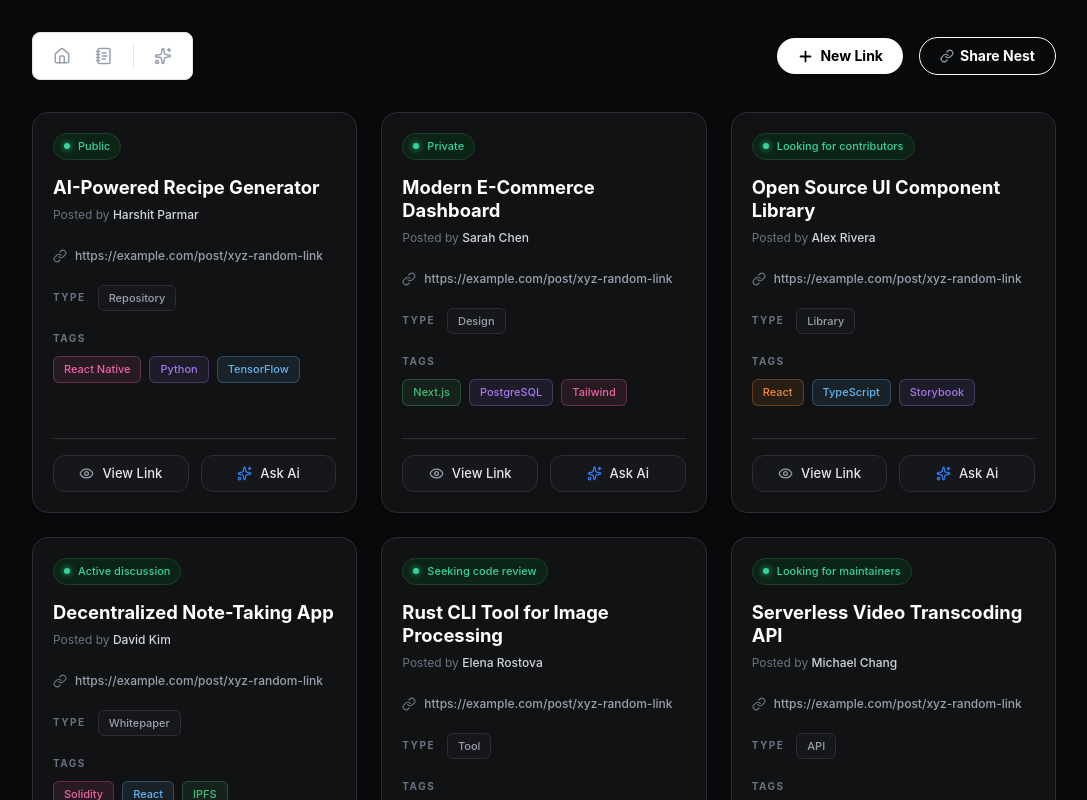
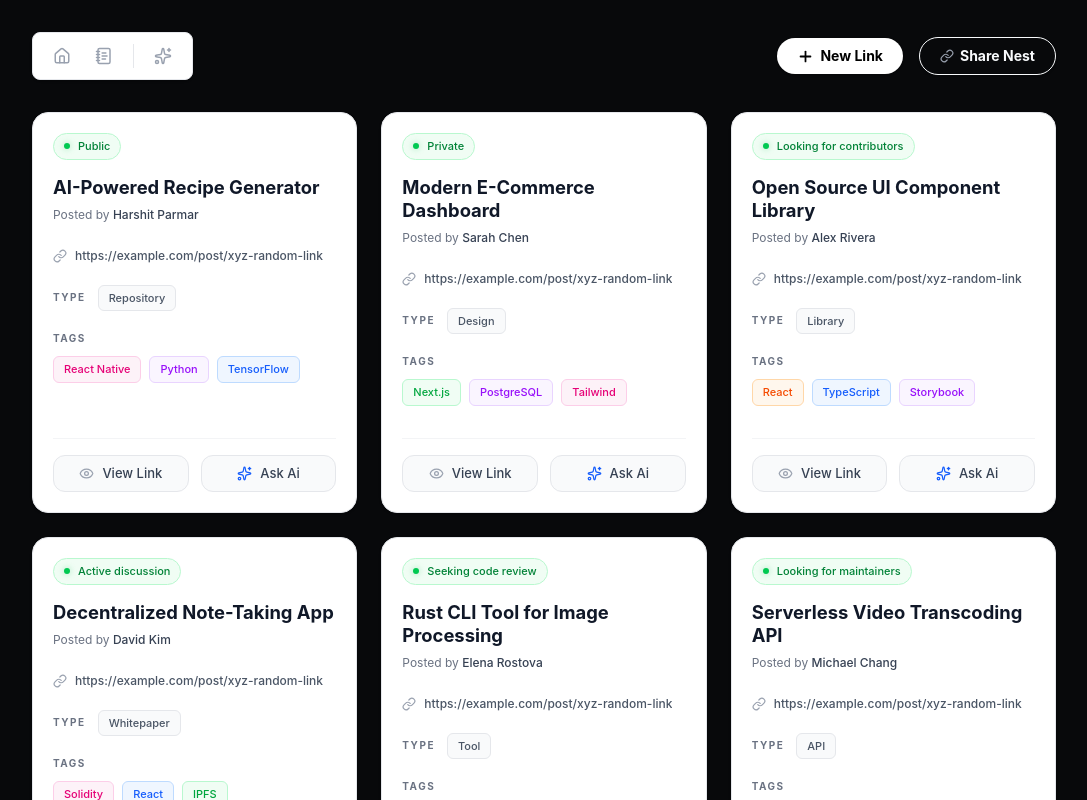
Before and after one commit to Pranjl7/Linknest, a React (Vite) app in the folder frontend/: page / in a window 1280 px wide. Shown: the top 800 px of the page, without its empty margins (96-1183 px from the left). Built offline with nearby package versions, Linux system fonts and the light colour scheme.

Commit message:
ui: add explicit cursor-pointer to all interactive elements

```diff
--- a/frontend/src/components/LinknestCard.tsx
+++ b/frontend/src/components/LinknestCard.tsx
@@ -17,37 +17,37 @@ interface LinknestCardProps {
 }
 
 const colorStyles: Record<TagColor, string> = {
-  pink: "text-[#ed64a6] border-[#ed64a6]/30 bg-[#ed64a6]/10",
-  purple: "text-[#9f7aea] border-[#9f7aea]/30 bg-[#9f7aea]/10",
-  orange: "text-[#ed8936] border-[#ed8936]/30 bg-[#ed8936]/10",
-  blue: "text-[#63b3ed] border-[#63b3ed]/30 bg-[#63b3ed]/10",
-  green: "text-[#48bb78] border-[#48bb78]/30 bg-[#48bb78]/10",
+  pink: "text-pink-600 dark:text-[#ed64a6] border-pink-200 dark:border-[#ed64a6]/30 bg-pink-50 dark:bg-[#ed64a6]/10",
+  purple: "text-purple-600 dark:text-[#9f7aea] border-purple-200 dark:border-[#9f7aea]/30 bg-purple-50 dark:bg-[#9f7aea]/10",
+  orange: "text-orange-600 dark:text-[#ed8936] border-orange-200 dark:border-[#ed8936]/30 bg-orange-50 dark:bg-[#ed8936]/10",
+  blue: "text-blue-600 dark:text-[#63b3ed] border-blue-200 dark:border-[#63b3ed]/30 bg-blue-50 dark:bg-[#63b3ed]/10",
+  green: "text-green-600 dark:text-[#48bb78] border-green-200 dark:border-[#48bb78]/30 bg-green-50 dark:bg-[#48bb78]/10",
 };
 
 export function LinknestCard({ title, url, status, author, type, tags }: LinknestCardProps) {
   return (
-    <div className="flex flex-col p-5 rounded-2xl bg-[#111214] border border-[#2d2d33] hover:border-[#4d4d55] transition-colors w-full relative group shadow-sm hover:shadow-lg dark:shadow-none">
+    <div className="flex flex-col p-5 rounded-2xl bg-white dark:bg-[#111214] border border-gray-200 dark:border-[#2d2d33] hover:border-gray-300 dark:hover:border-[#4d4d55] transition-colors duration-300 w-full relative group shadow-sm hover:shadow-lg dark:shadow-none">
 
       {/* Top Header Section */}
       <div className="flex justify-between items-start mb-4">
-        <div className="flex items-center gap-2 px-2.5 py-1 rounded-full border border-[#1c4028] bg-[#0c2415]">
-          <div className="w-1.5 h-1.5 rounded-full bg-[#34d399] shadow-[0_0_6px_#34d399]"></div>
-          <span className="text-[11px] font-medium text-[#34d399]">{status}</span>
+        <div className="flex items-center gap-2 px-2.5 py-1 rounded-full border border-green-200 dark:border-[#1c4028] bg-green-50 dark:bg-[#0c2415] transition-colors duration-300">
+          <div className="w-1.5 h-1.5 rounded-full bg-green-500 dark:bg-[#34d399] shadow-[0_0_6px_rgba(34,197,94,0.4)] dark:shadow-[0_0_6px_#34d399]"></div>
+          <span className="text-[11px] font-medium text-green-700 dark:text-[#34d399]">{status}</span>
         </div>
       </div>
 
       {/* Title & Author */}
-      <h3 className="text-[1.15rem] font-bold text-white mb-2 leading-tight">
+      <h3 className="text-[1.15rem] font-bold text-gray-900 dark:text-white mb-2 leading-tight transition-colors duration-300">
         {title}
       </h3>
-      <p className="text-xs text-gray-500 mb-6">
-        Posted by <span className="text-gray-300 font-medium">{author}</span>
+      <p className="text-xs text-gray-500 dark:text-gray-400 mb-6 transition-colors duration-300">
+        Posted by <span className="text-gray-700 dark:text-gray-300 font-medium transition-colors duration-300">{author}</span>
       </p>
 
       {/* Post Link */}
       <div className="mb-5 flex items-center gap-2 overflow-hidden">
-        <LinkIcon size={14} className="text-gray-500 shrink-0" />
-        <a href={url} target="_blank" rel="noreferrer" className="text-[12px] font-medium text-gray-400 hover:text-blue-400 hover:underline truncate transition-colors">
+        <LinkIcon size={14} className="text-gray-400 dark:text-gray-500 shrink-0 transition-colors duration-300" />
+        <a href={url} target="_blank" rel="noreferrer" className="text-[12px] font-medium text-gray-600 dark:text-gray-400 hover:text-blue-500 dark:hover:text-blue-400 hover:underline truncate transition-colors duration-300">
           {url === '#' ? 'https://example.com/post/xyz-random-link' : url}
         </a>
       </div>
@@ -55,10 +55,10 @@ export function LinknestCard({ title, url, status, author, type, tags }: Linknes
       {/* Type */}
       {type && (
         <div className="mb-5 flex items-center gap-3">
-          <h4 className="text-[10px] uppercase tracking-[0.15em] font-bold text-gray-500">
+          <h4 className="text-[10px] uppercase tracking-[0.15em] font-bold text-gray-500 transition-colors duration-300">
             Type
           </h4>
-          <span className="px-2.5 py-1 rounded-md text-[11px] font-medium text-gray-400 bg-[#16171a] border border-[#2d2d33]">
+          <span className="px-2.5 py-1 rounded-md text-[11px] font-medium text-gray-600 dark:text-gray-400 bg-gray-50 dark:bg-[#16171a] border border-gray-200 dark:border-[#2d2d33] transition-colors duration-300">
             {type.name}
           </span>
         </div>
@@ -85,17 +85,17 @@ export function LinknestCard({ title, url, status, author, type, tags }: Linknes
 
       {/* Bottom Actions */}
       <div className="mt-auto">
-        <div className="h-[1px] w-full bg-[#2d2d33] mb-4"></div>
+        <div className="h-[1px] w-full bg-gray-100 dark:bg-[#2d2d33] mb-4 transition-colors duration-300"></div>
         <div className="flex gap-3">
           <a
             href={url}
-            className="flex-1 flex items-center justify-center gap-2 py-2 rounded-xl border border-[#2d2d33] bg-[#16171a] hover:bg-[#202126] text-[13px] font-medium text-gray-200 transition-colors"
+            className="flex-1 flex items-center justify-center gap-2 py-2 rounded-xl border border-gray-200 dark:border-[#2d2d33] bg-gray-50 dark:bg-[#16171a] hover:bg-gray-100 dark:hover:bg-[#202126] text-[13px] font-medium text-gray-700 dark:text-gray-200 transition-colors duration-300 group cursor-pointer"
           >
-            <Eye size={15} className="text-gray-400 group-hover:text-white transition-colors" />
+            <Eye size={15} className="text-gray-400 group-hover:text-black dark:group-hover:text-white transition-colors duration-300" />
             View Link
           </a>
-          <button className="flex-1 flex items-center justify-center gap-2 py-2 rounded-xl border border-[#2d2d33] bg-[#16171a] hover:bg-[#202126] text-[13px] font-medium text-gray-200 transition-colors">
-            <Sparkles size={15} className="text-blue-500 group-hover:text-blue-400 transition-colors" />
+          <button className="flex-1 flex items-center justify-center gap-2 py-2 rounded-xl border border-gray-200 dark:border-[#2d2d33] bg-gray-50 dark:bg-[#16171a] hover:bg-gray-100 dark:hover:bg-[#202126] text-[13px] font-medium text-gray-700 dark:text-gray-200 transition-colors duration-300 group cursor-pointer">
+            <Sparkles size={15} className="text-blue-600 dark:text-blue-500 group-hover:text-blue-500 dark:group-hover:text-blue-400 transition-colors duration-300" />
             Ask Ai
           </button>
         </div>
--- a/frontend/src/components/TopBar.tsx
+++ b/frontend/src/components/TopBar.tsx
@@ -7,10 +7,10 @@ export function TopBar() {
       {/* Top Left Navigation */}
       <nav className="flex items-center h-12 rounded-lg bg-white dark:bg-[#161618] border border-gray-200 dark:border-[#2d2d33] overflow-hidden shadow-sm dark:shadow-none transition-colors duration-300">
         <div className="flex items-center px-2 h-full">
-          <button className="px-3 h-full text-gray-400 dark:text-[#9ca3af] hover:text-gray-900 dark:hover:text-white hover:bg-black/5 dark:hover:bg-white/5 transition-colors flex items-center justify-center">
+          <button className="px-3 h-full text-gray-400 dark:text-[#9ca3af] hover:text-gray-900 dark:hover:text-white hover:bg-black/5 dark:hover:bg-white/5 transition-colors flex items-center justify-center cursor-pointer">
             <Home size={18} />
           </button>
-          <button className="px-3 h-full text-gray-400 dark:text-[#9ca3af] hover:text-gray-900 dark:hover:text-white hover:bg-black/5 dark:hover:bg-white/5 transition-colors flex items-center justify-center">
+          <button className="px-3 h-full text-gray-400 dark:text-[#9ca3af] hover:text-gray-900 dark:hover:text-white hover:bg-black/5 dark:hover:bg-white/5 transition-colors flex items-center justify-center cursor-pointer">
             <NotebookText size={18} />
           </button>
         </div>
@@ -19,7 +19,7 @@ export function TopBar() {
 
         <div className="flex items-center px-2 h-full">
           <button
-            className="px-3 h-full text-gray-400 dark:text-[#9ca3af] hover:text-blue-500 dark:hover:text-blue-400 hover:bg-black/5 dark:hover:bg-white/5 transition-colors flex items-center justify-center group"
+            className="px-3 h-full text-gray-400 dark:text-[#9ca3af] hover:text-blue-500 dark:hover:text-blue-400 hover:bg-black/5 dark:hover:bg-white/5 transition-colors flex items-center justify-center group cursor-pointer"
             aria-label="Ask AI"
           >
             <Sparkles size={18} className="transition-transform duration-300 group-hover:scale-110" />
@@ -29,11 +29,11 @@ export function TopBar() {
 
       {/* Top Right Actions */}
       <div className="flex items-center gap-4">
-        <button className="flex items-center gap-1.5 px-5 py-2 rounded-full bg-white text-black text-sm font-bold hover:bg-gray-200 hover:scale-105 active:scale-95 transition-all duration-200 shadow-sm">
+        <button className="flex items-center gap-1.5 px-5 py-2 rounded-full bg-white text-black text-sm font-bold hover:bg-gray-200 hover:scale-100 active:scale-95 transition-all duration-200 shadow-sm cursor-pointer">
           <Plus size={17} strokeWidth={2.5} />
           <span>New Link</span>
         </button>
-        <button className="flex items-center gap-1.5 px-5 py-2 rounded-full bg-surface border border-border text-text-primary text-sm font-bold hover:bg-surface-hover hover:border-gray-500 hover:scale-105 active:scale-95 transition-all duration-200 shadow-sm">
+        <button className="flex items-center gap-1.5 px-5 py-2 rounded-full bg-surface border border-border text-text-primary text-sm font-bold hover:bg-surface-hover hover:border-gray-400 hover:scale-100 active:scale-95 transition-all duration-200 shadow-sm cursor-pointer">
           <LinkIcon size={14} className="text-gray-400 dark:text-gray-500 shrink-0 transition-colors duration-300" />
           <span>Share Nest</span>
         </button>
```
